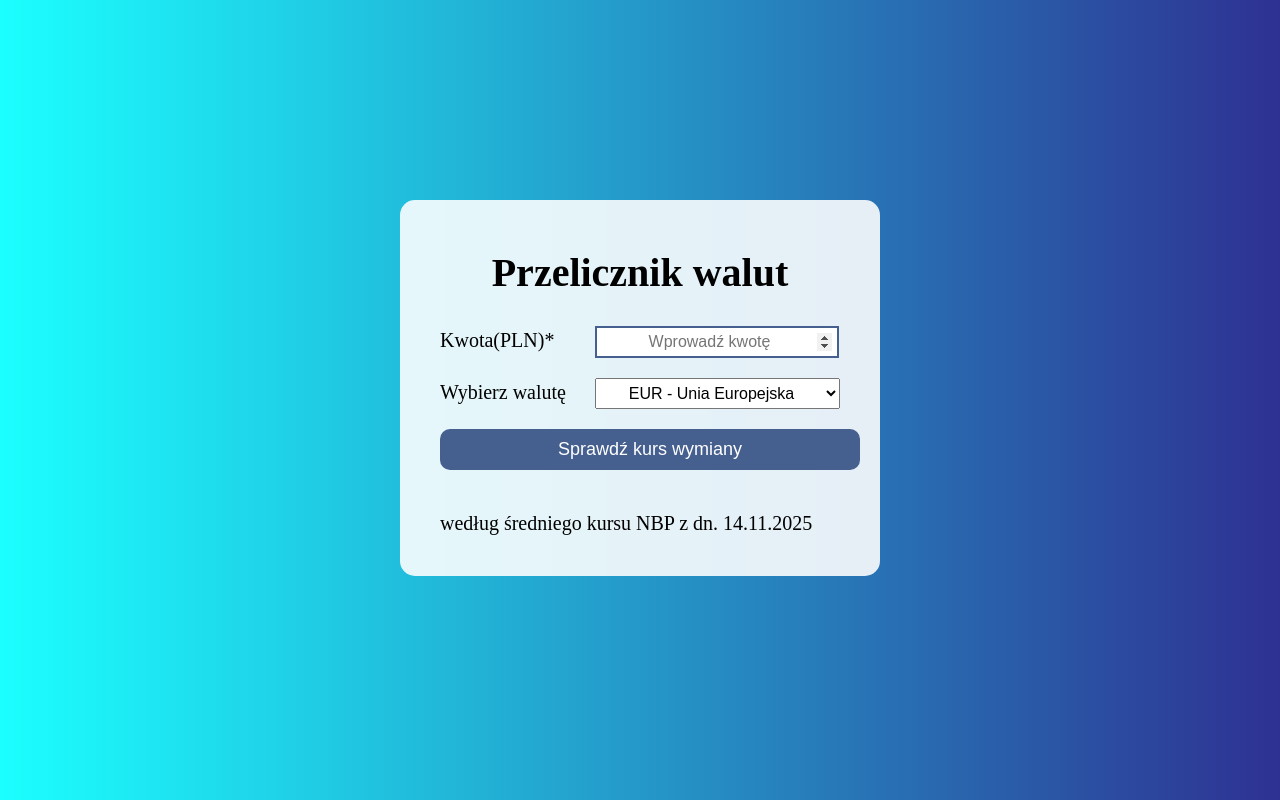
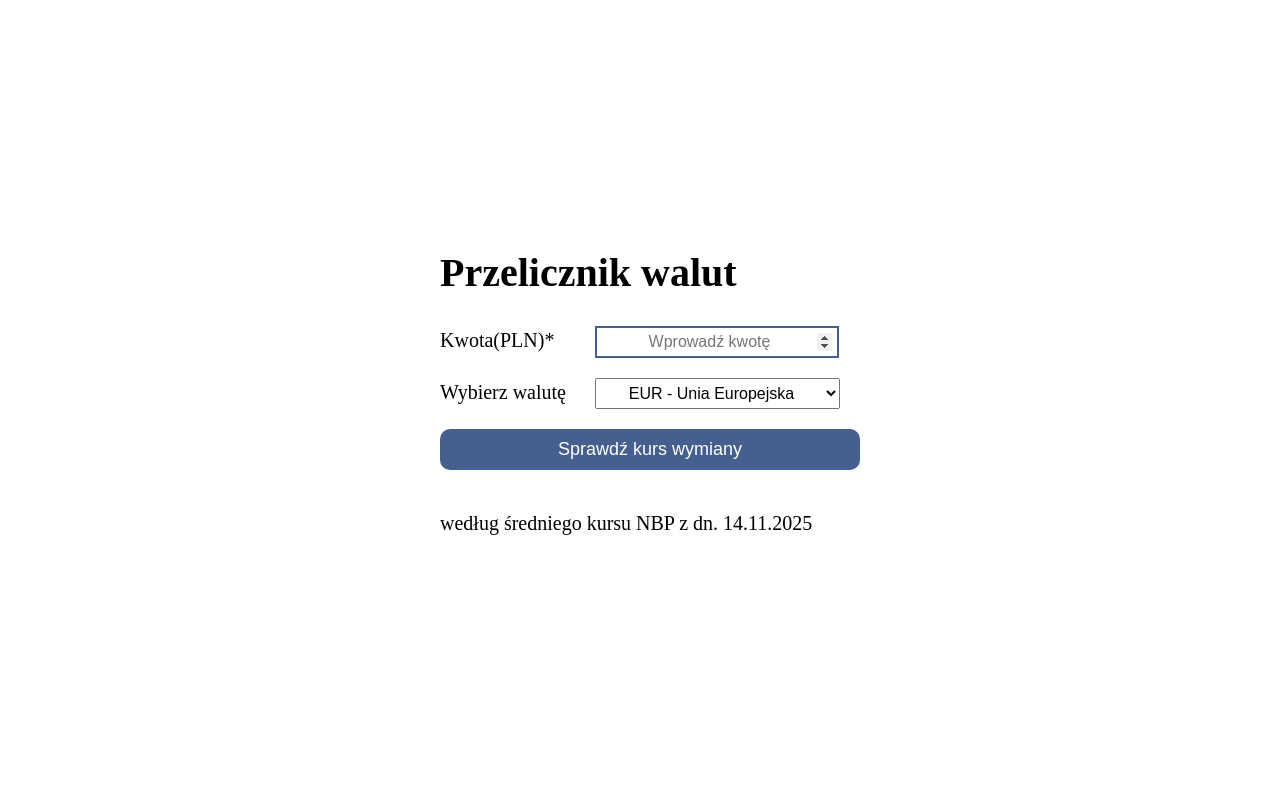
Before and after one commit to SzymonJaworski/currency-converter, a plain HTML site: page index.html in a window 1280 px wide. Drawn offline with Linux system fonts and the light colour scheme.

Commit message:
error correction

```diff
--- a/css/style.css
+++ b/css/style.css
@@ -7,13 +7,3 @@
 ::before {
     box-sizing: inherit;
 }
-
-
-body {
-    background: linear-gradient(270deg, #2E3192 0%, #1BFFFF 100%);
-}
-
-
-.header {
-    text-align: center;
-}
```
